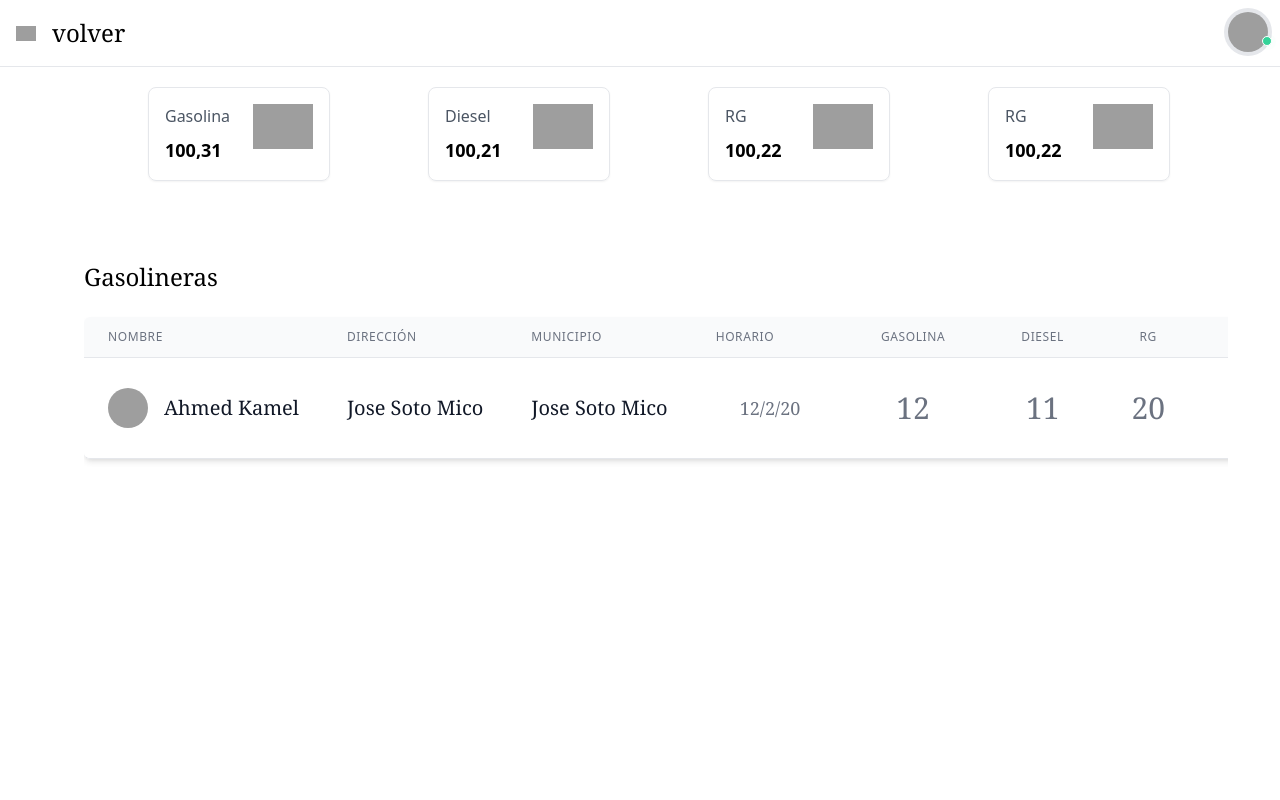
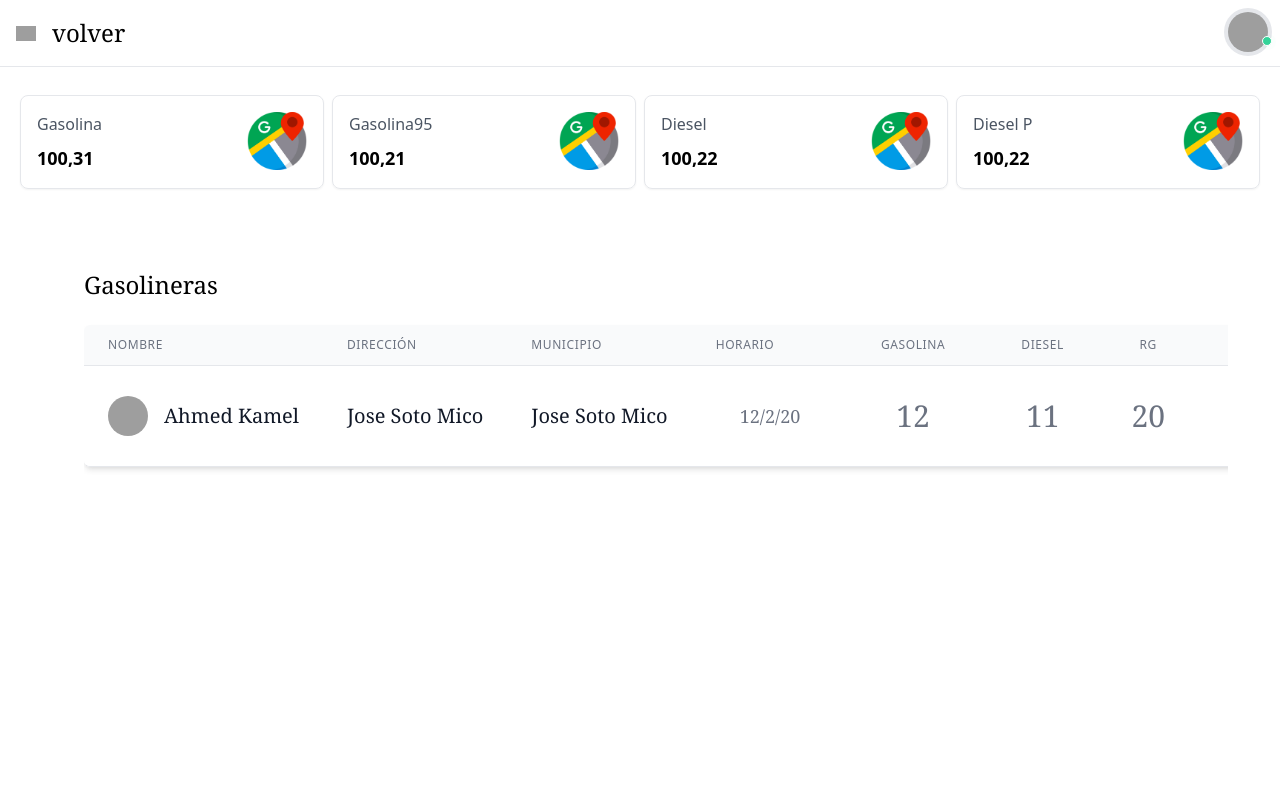
Before and after one commit to nacachiri/ProyectoIntegrado, a PHP site: page /perfil.php in a window 1280 px wide. Run offline with PHP 8.4, Linux system fonts and the light colour scheme; the visitor is signed in with stand-in values (Sample User, id 1); some libraries are stand-ins or nearby versions; grey boxes are pictures that could not be loaded.

Commit message:
creado perfil js y creando tabla

```diff
--- a/public/js/perfil.js
+++ b/public/js/perfil.js
@@ -0,0 +1,89 @@
+{/* <tbody class="bg-white divide-y divide-gray-200" id="tabla">
+    <tr class="transition-all hover:bg-gray-100 hover:shadow-lg ">
+        <td class="px-6 py-4 whitespace-nowrap ">
+        <div class="flex items-center ">
+            <div class="flex-shrink-0 w-10 h-10">
+            <img class="w-10 h-10 rounded-full" src="" />
+            </div>
+            <div class="ml-4">
+            <div class="text-sm text-xl font-serif text-gray-900"></div>
+            </div>
+        </div>
+        </td>
+        <td class="px-6 py-4 whitespace-nowrap text-center ">
+        <div class="text-sm text-xl font-serif text-gray-900"></div>
+        </td>
+        <td class="px-6 py-4 whitespace-nowrap text-center ">
+        <div class="text-sm text-xl font-serif text-gray-900"></div>
+        </td>
+        <td class="px-6 py-4 whitespace-nowrap text-center ">
+        <div class="px-6 py-4 text-sm text-gray-500 whitespace-nowrap text-lg font-serif text-2x1">12/2/20</div>
+        </td>
+        <td class="px-6 py-4 whitespace-nowrap text-center ">
+        <div class="px-6 py-4 text-sm text-gray-500 whitespace-nowrap text-lg font-serif text-3xl">12</div>
+        </td>
+        <td class="px-6 py-4 whitespace-nowrap text-center">
+        <div class="px-6 py-4 text-sm text-gray-500 whitespace-nowrap text-lg font-serif text-3xl">11</div>
+        </td>
+        <td class="px-6 py-4 text-sm text-gray-500 whitespace-nowrap text-center text-lg font-serif text-3xl">20</td>
+        <td class="px-6 py-4 text-sm font-medium text-right whitespace-nowrap ">
+        <a href="#" class="text-indigo-600 hover:text-indigo-900 "><img src="../logos/maps.png" alt="ubicacion" title="ubicación" width="60"></a>
+        </td>
+    </tr>
+</tbody> */}
+
+
+document.addEventListener("DOMContentLoaded", () => {
+
+    axios.get('../src/pintarJSONGasolineras.php').then((response) => {
+
+        creacionTabla(response.data);
+
+    });
+
+    function creacionTabla() {
+
+        let tabla = document.getElementById('tabla');
+
+        let tr = document.createElement('tr');
+
+        tr.className = 'transition-all hover:bg-gray-100 hover:shadow-lg';
+
+        let tdLogoNombre = document.createElement('td');
+        tdLogoNombre.className = 'px-6 py-4 whitespace-nowrap';
+
+        let tdLogodiv = document.createElement('div');
+        tdLogodiv.className = 'flex items-center';
+        let tdImagen = document.createElement('img');
+        tdImagen.className = 'w-10 h-10 rounded-full';
+        tdImagen.src = '';
+
+        let tdLogoNombrediv = document.createElement('div');
+        tdLogoNombrediv.className = 'text-sm text-xl font-serif text-gray-900';
+
+        let tdMunicipio = document.createElement('td');
+        tdDireccion.className = 'px-6 py-4 whitespace-nowrap text-center';
+
+        let tdHorario = document.createElement('td');
+        tdDireccion.className = 'px-6 py-4 whitespace-nowrap text-center';
+
+        let tdGasolina = document.createElement('td');
+        tdDireccion.className = 'px-6 py-4 whitespace-nowrap text-center';
+
+        let tdDiesel = document.createElement('td');
+        tdDireccion.className = 'px-6 py-4 whitespace-nowrap text-center';
+
+        tdLogodiv.appendChild(tdImagen);
+        tdLogodiv.appendChild(tdLogoNombrediv);
+        tdLogoNombre.appendChild(tdLogodiv);
+
+
+        tr.appendChild(tdLogoNombre);
+        tabla.appendChild(tr);
+
+    }
+
+
+
+
+});
--- a/public/perfil.php
+++ b/public/perfil.php
@@ -47,32 +47,8 @@
               <div class="imagen"><img src="../logos/casa.png" alt="ubicacion" title="ubicación" width="20"></div>
           </button>
           <div class="text-2xl font-serif">volver</div>
-                <!-- Mobile search box -->
-                <div
-                  x-show.transition="isSearchBoxOpen"
-                  class="fixed inset-0 z-10 bg-black bg-opacity-20"
-                  style="backdrop-filter: blur(14px); -webkit-backdrop-filter: blur(14px)"
-                >
-                  <div
-                    @click.away="isSearchBoxOpen = false"
-                    class="absolute inset-x-0 flex items-center justify-between p-2 bg-white shadow-md"
-                  >
-                  </div>
-                </div>
-
             <!-- Desktop search box -->
-                <div class="items-center hidden px-2 space-x-2 md:flex-1 md:flex md:mr-auto md:ml-5">
-                  <!-- search icon -->
-                  <span>
-                    <svg
-                      class="w-5 h-5 text-gray-500"
-                      xmlns="http://www.w3.org/2000/svg"
-                      fill="none"
-                      viewBox="0 0 24 24"
-                      stroke="currentColor"
-                    >
-                    </svg>
-                </div>
+            <div class="items-center hidden px-2 space-x-2 md:flex-1 md:flex md:mr-auto md:ml-5"></div>
             <!-- Navbar right -->
             <div class="relative flex items-center space-x-3">
               <!-- avatar button -->
@@ -92,66 +68,56 @@
                 <div
                   @click.away="isOpen = false"
                   x-show.transition.opacity="isOpen"
-                      class="absolute mt-3 transform -translate-x-full bg-white rounded-md shadow-lg min-w-max"
+                  class="absolute mt-1 transform -translate-x-40 bg-white rounded-md shadow-lg min-w-max"
                 >
                   <div class="flex flex-col p-4 space-y-1 font-medium border-b">
                     <span class="text-gray-800">Ahmed Kamel</span>
                     <span class="text-sm text-gray-400">ahmed.kamel@example.com</span>
                   </div>
-                       <!--<ul class="flex flex-col p-2 my-2 space-y-1">
-                        <li>
-                          <a href="#" class="block px-2 py-1 transition rounded-md hover:bg-gray-100">Link</a>
-                        </li>
-                        <li>
-                          <a href="#" class="block px-2 py-1 transition rounded-md hover:bg-gray-100">Another Link</a>
-                        </li>
-                      </ul>-->
                 </div>
               </div>
             </div>
           </div>
         </header>
         <!-- Main content -->
-            <main class="flex-1 max-h-full p-5 overflow-hidden overflow-y-scroll">
+        <main class="flex-1 max-h-full p-5 overflow-y-scroll">
           <!-- Start Content -->
-             <div flex items-stretch >
-              <div class="flex items-stretch grid grid-cols-1 gap-2 mt-0 sm:grid-cols-1 lg:grid-cols-4">
-                <template x-for="i in 1" :key="i">
-                  <div class="p-4 transition-shadow border rounded-lg shadow-sm hover:shadow-lg ml-32 w-3/5">
+         <div class="" >
+          <div class="flex items-stretch grid gap-2 mt-2 sm:grid-cols-1 lg:grid-cols-4">
+              <div class="p-4 transition-shadow border rounded-lg shadow-sm hover:shadow-lg ">
                 <div class="flex items-start justify-between">
                   <div class="flex flex-col space-y-2">
                     <span class="text-gray-600">Gasolina</span>
                     <span class="text-lg font-semibold">100,31</span>
                   </div>
-                      <div class="imagen"><img src="../logos/maps.png" alt="ubicacion" title="ubicación" width="60"></div>
+                  <div class="imagen"><img src="imagenes/logoMaps.png" alt="ubicacion" title="ubicación" width="60"></div>
                 </div>
               </div>
-                </template>
-                <div class="p-4 transition-shadow border rounded-lg shadow-sm hover:shadow-lg ml-24 w-3/5">
+            <div class="p-4 transition-shadow border rounded-lg shadow-sm hover:shadow-lg ">
+                <div class="flex items-start justify-between">
+                  <div class="flex flex-col space-y-2">
+                    <span class="text-gray-600">Gasolina95</span>
+                    <span class="text-lg font-semibold">100,21</span>
+                  </div>
+                  <div class="imagen"><img src="imagenes/logoMaps.png" alt="ubicacion" title="ubicación" width="60"></div>
+                </div>
+              </div>
+              <div class="p-4 transition-shadow border rounded-lg shadow-sm hover:shadow-lg ">
                 <div class="flex items-start justify-between">
                   <div class="flex flex-col space-y-2">
                     <span class="text-gray-600">Diesel</span>
-                        <span class="text-lg font-semibold">100,21</span>
+                    <span class="text-lg font-semibold">100,22</span>
                   </div>
-                      <div class="imagen"><img src="../logos/maps.png" alt="ubicacion" title="ubicación" width="60"></div>
+                  <div class="imagen"><img src="imagenes/logoMaps.png" alt="ubicacion" title="ubicación" width="60"></div>
                 </div>
               </div>
-                  <div class="p-4 transition-shadow border rounded-lg shadow-sm hover:shadow-lg ml-16 w-3/5">
+              <div class="p-4 transition-shadow border rounded-lg shadow-sm hover:shadow-lg ">
                 <div class="flex items-start justify-between">
                   <div class="flex flex-col space-y-2">
-                        <span class="text-gray-600">RG</span>
+                    <span class="text-gray-600">Diesel P</span>
                     <span class="text-lg font-semibold">100,22</span>
                   </div>
-                      <div class="imagen"><img src="../logos/maps.png" alt="ubicacion" title="ubicación" width="60"></div>
-                    </div>
-                  </div>
-                  <div class="p-4 transition-shadow border rounded-lg shadow-sm hover:shadow-lg ml-8 w-3/5">
-                    <div class="flex items-start justify-between">
-                      <div class="flex flex-col space-y-2">
-                        <span class="text-gray-600">RG</span>
-                        <span class="text-lg font-semibold">100,22</span>
-                      </div>
-                      <div class="imagen"><img src="../logos/maps.png" alt="ubicacion" title="ubicación" width="60"></div>
+                  <div class="imagen"><img src="imagenes/logoMaps.png" alt="ubicacion" title="ubicación" width="60"></div>
                 </div>
               </div>
           </div>
@@ -246,7 +212,7 @@
                               </td>
                               <td class="px-6 py-4 text-sm text-gray-500 whitespace-nowrap text-center text-lg font-serif text-3xl">20</td>
                               <td class="px-6 py-4 text-sm font-medium text-right whitespace-nowrap ">
-                                <a href="#" class="text-indigo-600 hover:text-indigo-900 "><img src="../logos/maps.png" alt="ubicacion" title="ubicación" width="60"></a>
+                                <a href="#" class="text-indigo-600 hover:text-indigo-900 "><img src="imagenes/logoMaps.png" alt="ubicacion" title="ubicación" width="60"></a>
                               </td>
                             </tr>
                           </template>
```
Lines whose indentation alone changed are shown as unchanged.
